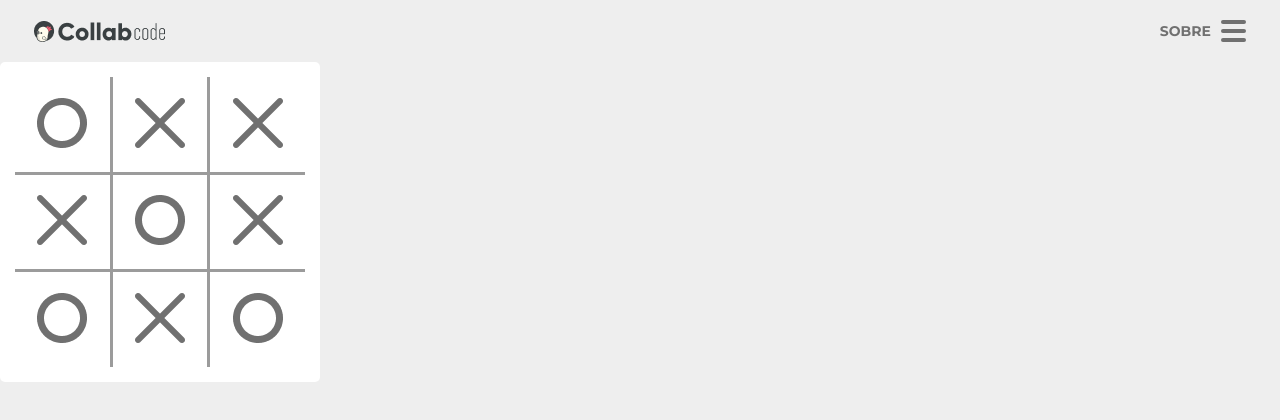
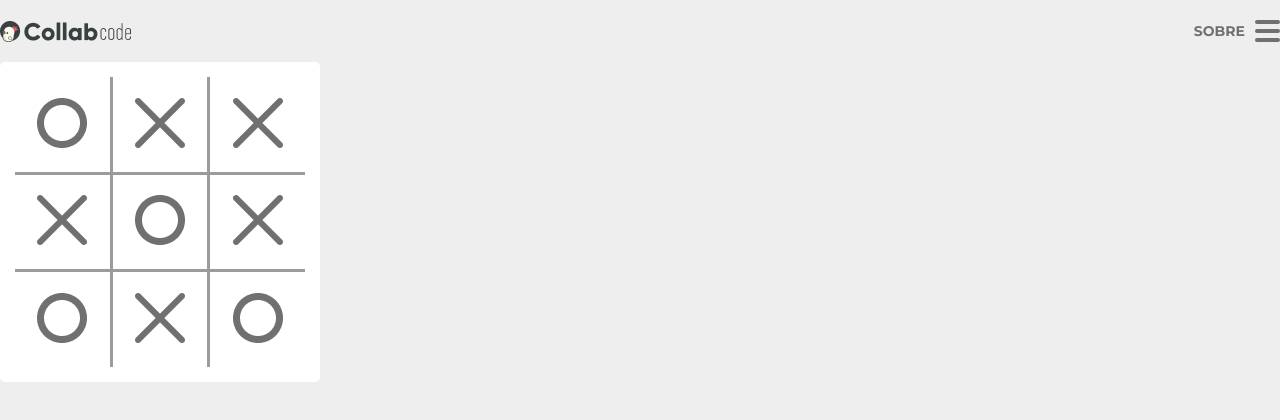
Before and after one commit to matheussgsilva/jogo-da-velha, a React (Create React App) app: page / in a window 1280 px wide. Shown: the top 420 px of the page. Built offline with nearby package versions, Linux system fonts and the light colour scheme.

Commit message:
Change the padding value

```diff
--- a/src/components/Header/styles.css
+++ b/src/components/Header/styles.css
@@ -2,7 +2,7 @@
     display: flex;
     justify-content: space-between;
     align-items: center;
-    padding: 20px 34px;
+    padding: 20px 0px;
 }
 
 .header > .about {
```
